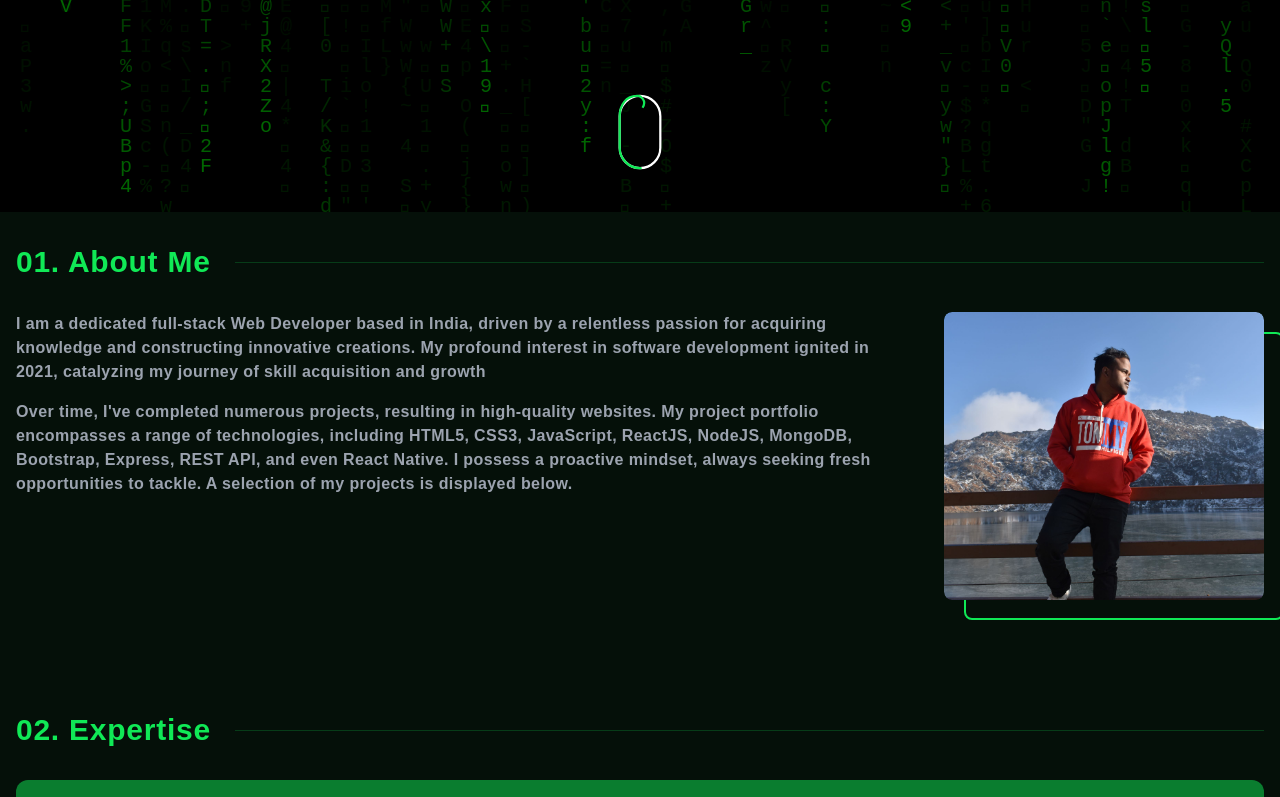
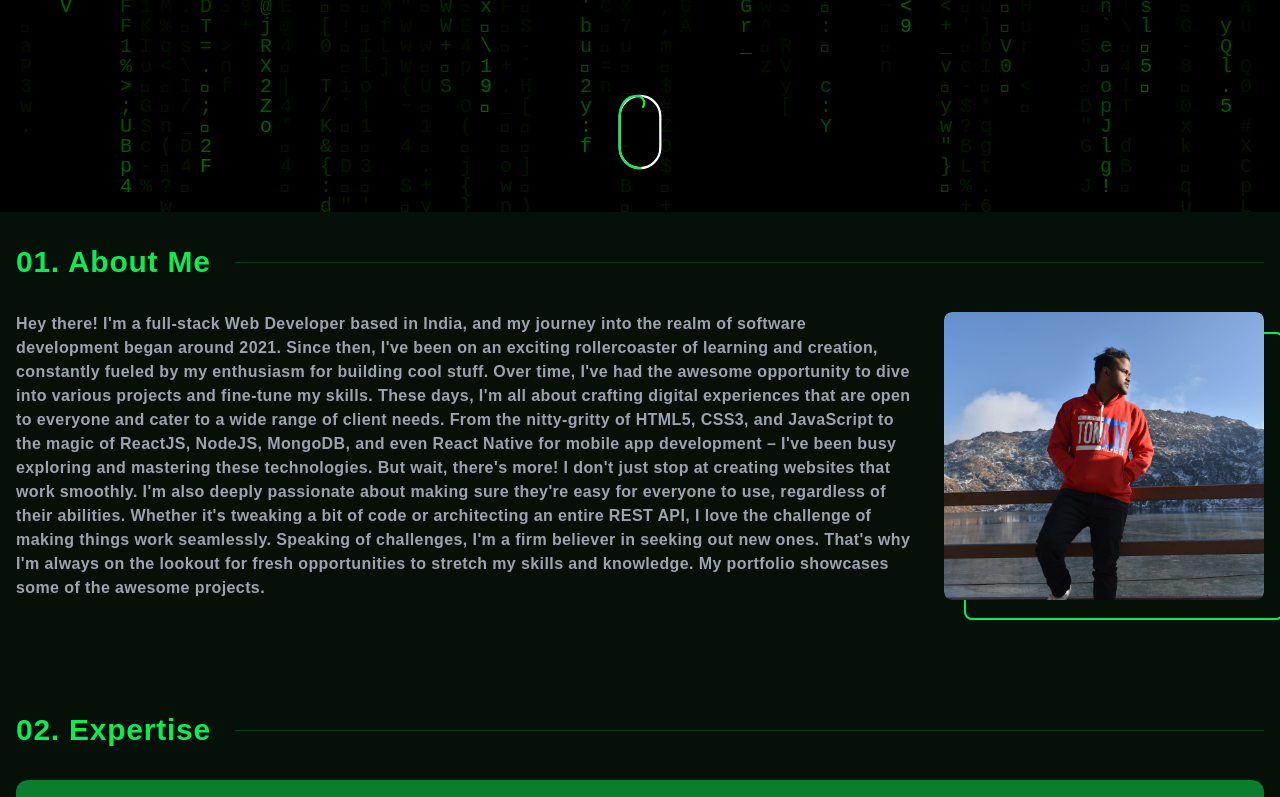
Before and after one commit to LoushikLK/portfolio-2, a Next.js app: page / in a window 1280 px wide. Shown: the part 588-1385 px from the top of the page. Built offline with nearby package versions, Linux system fonts and the light colour scheme.

Commit message:
Update AboutSection.tsx

```diff
--- a/src/components/section/AboutSection.tsx
+++ b/src/components/section/AboutSection.tsx
@@ -14,11 +14,15 @@ const AboutSection = () => {
         <div className="w-full flex items-start  gap-8 flex-col-reverse pb-20 lg:flex-row justify-center md:justify-between">
           <div className="flex flex-col gap-4">
             <h3 className="font-semibold tracking-wide text-gray-400">
-          I am a dedicated full-stack Web Developer based in India, driven by a relentless passion for acquiring knowledge and constructing innovative creations. My profound interest in software development ignited in 2021, catalyzing my journey of skill acquisition and growth
+          Hey there! I{"'"}m a full-stack Web Developer based in India, and my journey into the realm of software development began around 2021. Since then, I{"'"}ve been on an exciting rollercoaster of learning and creation, constantly fueled by my enthusiasm for building cool stuff.
+
+Over time, I{"'"}ve had the awesome opportunity to dive into various projects and fine-tune my skills. These days, I{"'"}m all about crafting digital experiences that are open to everyone and cater to a wide range of client needs. From the nitty-gritty of HTML5, CSS3, and JavaScript to the magic of ReactJS, NodeJS, MongoDB, and even React Native for mobile app development – I{"'"}ve been busy exploring and mastering these technologies.
+
+But wait, there{"'"}s more! I don't just stop at creating websites that work smoothly. I{"'"}m also deeply passionate about making sure they{"'"}re easy for everyone to use, regardless of their abilities. Whether it{"'"}s tweaking a bit of code or architecting an entire REST API, I love the challenge of making things work seamlessly.
+
+Speaking of challenges, I{"'"}m a firm believer in seeking out new ones. That{"'"}s why I'm always on the lookout for fresh opportunities to stretch my skills and knowledge. My portfolio showcases some of the awesome projects.
             </h3>
-            <h3 className="font-semibold tracking-wide text-gray-400">
-            Over time, I've completed numerous projects, resulting in high-quality websites. My project portfolio encompasses a range of technologies, including HTML5, CSS3, JavaScript, ReactJS, NodeJS, MongoDB, Bootstrap, Express, REST API, and even React Native. I possess a proactive mindset, always seeking fresh opportunities to tackle. A selection of my projects is displayed below.
-            </h3>
+
 
           </div>
 
```
